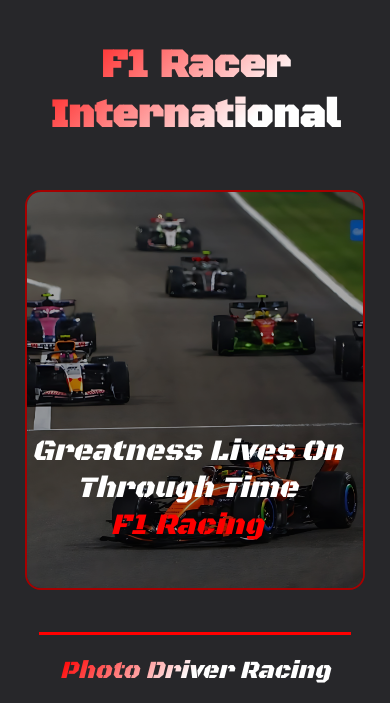
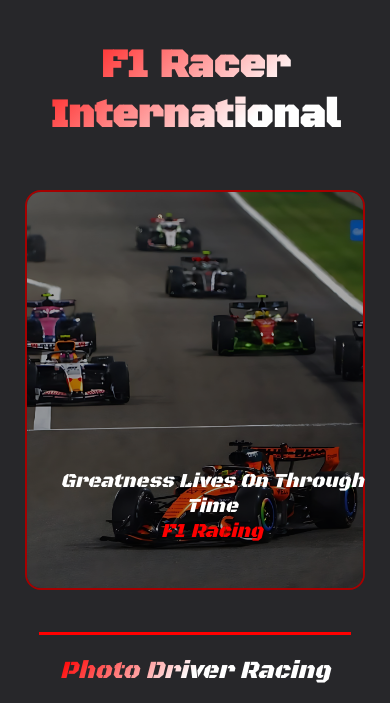
Before and after one commit to Tytoch1/F2, a plain HTML site: page index.html in a window 390 px wide. Shown: the part 135-838 px from the top of the page. Drawn offline with Linux system fonts and the light colour scheme; a web font is replaced by a local one.

Commit message:
push again

```diff
--- a/ferrari_team.css
+++ b/ferrari_team.css
@@ -2,6 +2,11 @@
   margin: 0;
   padding: 0;
   box-sizing: border-box;
+}
+@font-face {
+  font-family: 'MyCustomFont';
+  /* If style.css is in a 'css' folder, go up one level first: */
+  src: url('../fonts/font-file.woff2') format('woff2');
 }
 html {
   scroll-behavior: smooth;
--- a/style_f1.css
+++ b/style_f1.css
@@ -3,7 +3,11 @@
   padding: 0;
   box-sizing: border-box;
 }
-
+@font-face {
+  font-family: 'MyCustomFont';
+  /* If style.css is in a 'css' folder, go up one level first: */
+  src: url('../fonts/font-file.woff2') format('woff2');
+}
 html {
   scroll-behavior: smooth;
   scroll-padding-top: 80px;
@@ -575,8 +579,7 @@ input {
     text-align: center;
   }
   .banner_text {
-    margin-left: -50px;
-    font-size: 30px;
+    font-size: 20px;
   }
   .racer p {
     font-size: 16px !important;
--- a/team.css
+++ b/team.css
@@ -2,6 +2,11 @@
   margin: 0;
   padding: 0;
   box-sizing: border-box;
+}
+@font-face {
+  font-family: 'MyCustomFont';
+  /* If style.css is in a 'css' folder, go up one level first: */
+  src: url('../fonts/font-file.woff2') format('woff2');
 }
 html {
   scroll-behavior: smooth;
--- a/ticket.css
+++ b/ticket.css
@@ -2,6 +2,11 @@
   margin: 0;
   padding: 0;
   box-sizing: border-box;
+}
+@font-face {
+  font-family: 'MyCustomFont';
+  /* If style.css is in a 'css' folder, go up one level first: */
+  src: url('../fonts/font-file.woff2') format('woff2');
 }
 html {
   scroll-behavior: smooth;
@@ -584,7 +589,7 @@ input {
 }
 @media (max-width: 480px) {
   body {
-    margin-top: 150px !important;
+    margin-top: 110px !important;
   }
   .text_d {
     font-size: 24px;
@@ -610,7 +615,7 @@ input {
     padding: 15px;
   }
   .f1-card-container{
-    padding: 50px;
+    padding: 0 30px 30px ;
   }
   .driver-name {
     font-size: 1.25rem;
```
Also changed, not shown: about.html (+34 -0 lines), chanpan.html (+94 -16 lines), model_f1.html (+14 -0 lines).
